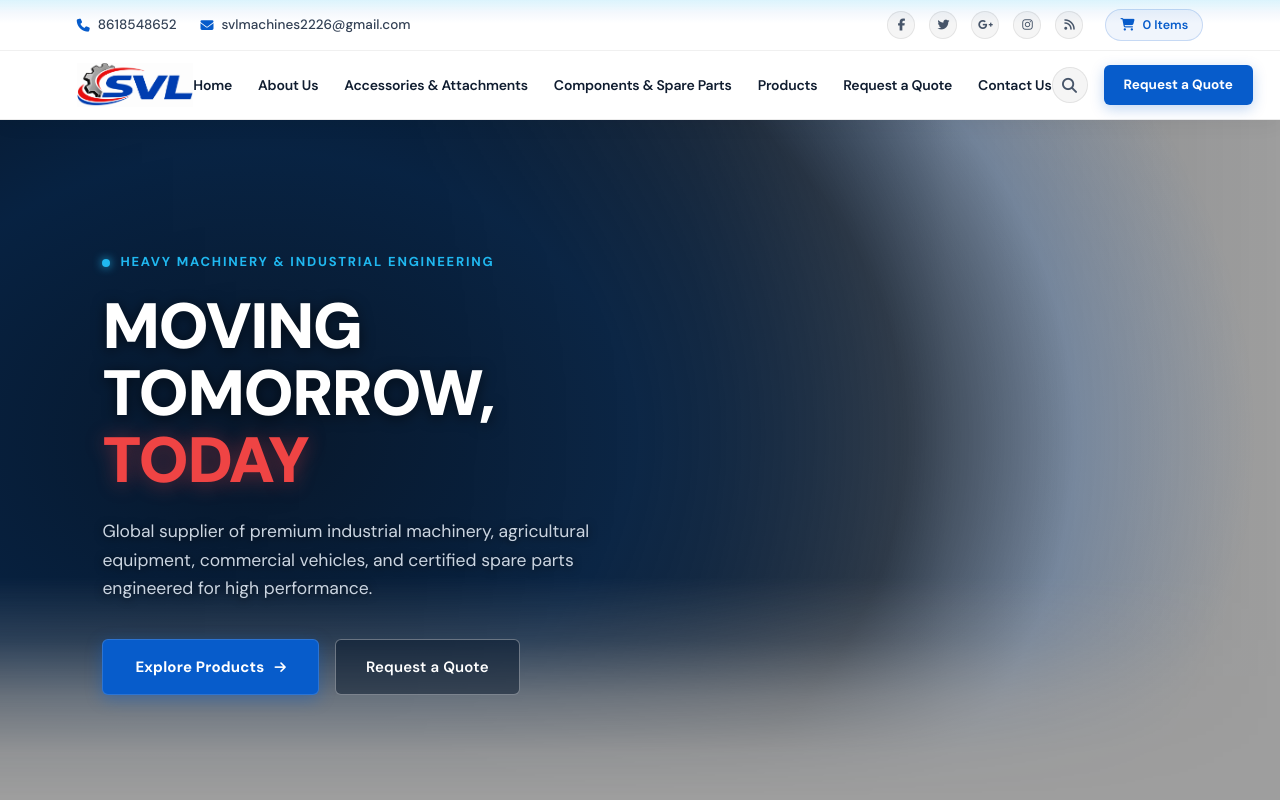
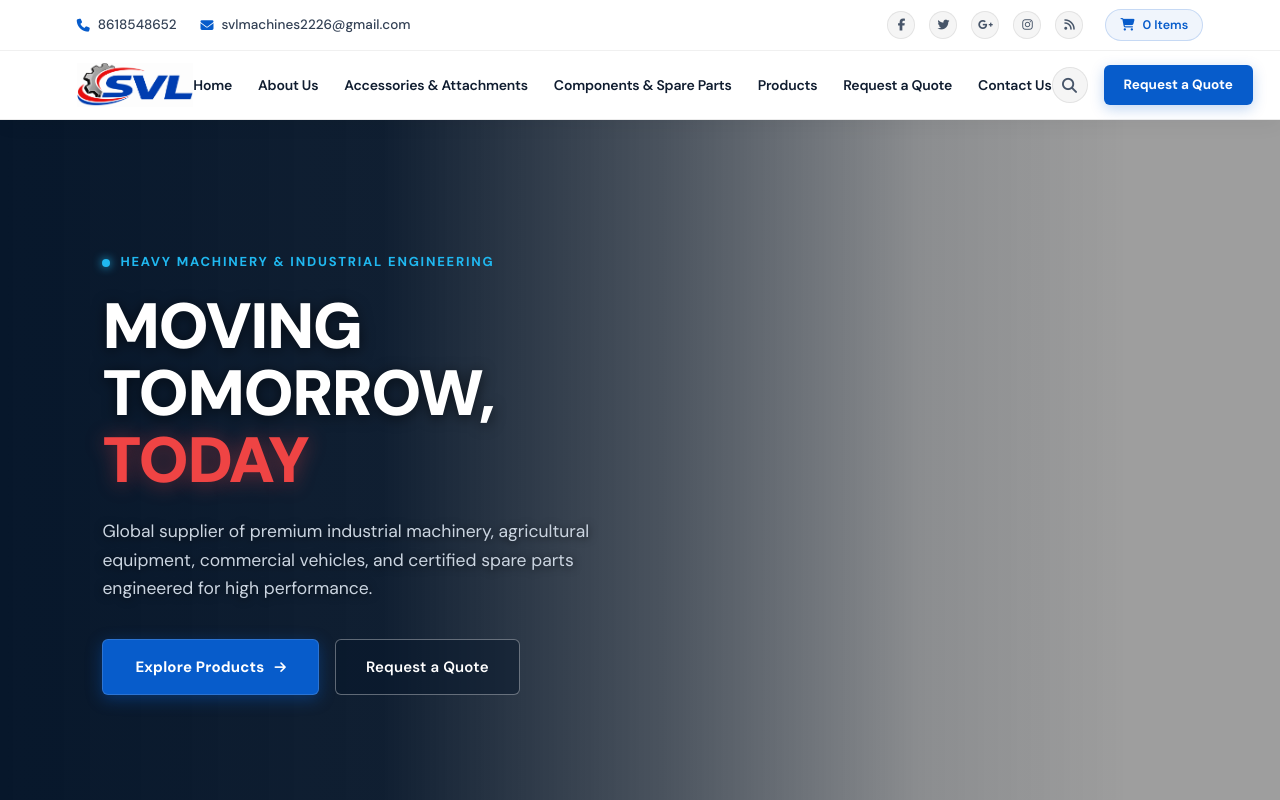
Before and after one commit to sreesrinivas/svlmachines, a plain HTML site: page index.html in a window 1280 px wide. Shown: the top 800 px of the page. Drawn offline with Linux system fonts and the light colour scheme.

Commit message:
Remove top page blue glow/fade completely; set Agricultural & Farm Machinery and Components & Spare Parts titles to white

```diff
--- a/index.html
+++ b/index.html
@@ -92,20 +92,6 @@
     .text-yellow { color: var(--machinery-yellow) !important; }
 
     /* ==========================================================================
-       TOP EDGE BLUE FADE EFFECT (SUBTLE SOFT GLOW, NO HARD HORIZONTAL LINE)
-       ========================================================================== */
-    .top-edge-glow {
-      position: fixed;
-      top: 0;
-      left: 0;
-      width: 100vw;
-      height: 24px;
-      pointer-events: none;
-      z-index: 2000;
-      background: linear-gradient(180deg, rgba(32, 184, 240, 0.16) 0%, rgba(7, 92, 203, 0.04) 55%, transparent 100%);
-    }
-
-    /* ==========================================================================
        FIXED BACKGROUND CANVAS (ANIMATED 4K MACHINERY PHOTOGRAPHY)
        ========================================================================== */
     #background-canvas-container {
@@ -357,47 +343,19 @@
 
     /* Cinematic dark navy gradient: dark on left for text readability,
        100% transparent on right for crystal-clear excavator visibility.
-       Mask gradient solidly covers the text and buttons (Explore Products / Request a Quote)
-       and fades out smoothly right below the buttons, completely eliminating
-       any hard cutoff line across the lower machinery and floor */
+       Clean, natural industrial directional gradient without any blur color glow. */
     .hero-gradient-overlay {
       position: absolute;
       inset: 0;
       pointer-events: none;
       z-index: 1;
-      background: radial-gradient(
-        ellipse 1000px 750px at 20% 45%,
-        rgba(7, 23, 43, 0.96) 0%,
-        rgba(7, 35, 68, 0.90) 38%,
-        rgba(7, 23, 43, 0.65) 65%,
-        rgba(7, 92, 203, 0.18) 82%,
-        transparent 100%
-      ),
-      linear-gradient(
+      background: linear-gradient(
         90deg,
         var(--deep-navy) 0%,
-        rgba(7, 23, 43, 0.95) 32%,
-        rgba(7, 23, 43, 0.60) 54%,
-        rgba(7, 23, 43, 0.15) 74%,
-        transparent 100%
-      );
-      -webkit-mask-image: linear-gradient(
-        180deg,
-        #000 0%,
-        #000 65%,
-        rgba(0, 0, 0, 0.75) 74%,
-        rgba(0, 0, 0, 0.35) 82%,
-        rgba(0, 0, 0, 0.08) 90%,
-        transparent 96%
-      );
-      mask-image: linear-gradient(
-        180deg,
-        #000 0%,
-        #000 65%,
-        rgba(0, 0, 0, 0.75) 74%,
-        rgba(0, 0, 0, 0.35) 82%,
-        rgba(0, 0, 0, 0.08) 90%,
-        transparent 96%
+        rgba(7, 23, 43, 0.94) 30%,
+        rgba(7, 23, 43, 0.55) 52%,
+        rgba(7, 23, 43, 0.12) 72%,
+        transparent 88%
       );
     }
 
@@ -1121,7 +1079,7 @@
         align-items: center;
       }
 
-      /* Mobile: Vertical dark navy gradient protecting text while keeping excavator visible, seamlessly fading out at bottom */
+      /* Mobile: Vertical dark navy gradient protecting text while keeping excavator visible */
       .hero-gradient-overlay {
         background: linear-gradient(
           180deg,
@@ -1131,8 +1089,6 @@
           rgba(7, 23, 43, 0.12) 88%,
           transparent 100%
         );
-        -webkit-mask-image: linear-gradient(180deg, #000 0%, #000 50%, rgba(0, 0, 0, 0.35) 80%, transparent 100%);
-        mask-image: linear-gradient(180deg, #000 0%, #000 50%, rgba(0, 0, 0, 0.35) 80%, transparent 100%);
       }
 
       .hero-text h1 {
@@ -1181,9 +1137,6 @@
   </style>
 </head>
 <body>
-
-  <!-- SUBTLE TOP EDGE BLUE GLOW (NO SOLID BORDER, NO HARD LINE) -->
-  <div class="top-edge-glow"></div>
 
   <!-- FIXED BACKGROUND CANVAS (ANIMATED 4K MACHINERY PHOTOGRAPHY) -->
   <div id="background-canvas-container">
@@ -1281,7 +1234,7 @@
       <div class="services-grid">
         <div class="service-card">
           <div class="service-icon-box"><i class="fas fa-tractor"></i></div>
-          <h3 class="text-yellow">Agricultural & Farm Machinery</h3>
+          <h3>Agricultural & Farm Machinery</h3>
           <p>Tractors, combine harvesters, precision seeders, and specialized farm implements.</p>
         </div>
 
@@ -1335,7 +1288,7 @@
 
         <div class="service-card">
           <div class="service-icon-box"><i class="fas fa-cog"></i></div>
-          <h3 class="text-yellow">Components & Spare Parts</h3>
+          <h3>Components & Spare Parts</h3>
           <p>Hydraulic pumps, slew bearings, undercarriages, engine blocks, and seal kits.</p>
         </div>
       </div>
@@ -1633,10 +1586,7 @@
           imagesHTML += `<div class="carousel-item"><img src="${imgUrl}" alt="${category.title} Duplicate ${index + 1}" loading="lazy"></div>`;
         });
 
-        const yellowTitles = [
-          "Agricultural & Farm Machinery",
-          "Components & Spare Parts"
-        ];
+        const yellowTitles = [];
         const isYellowTitle = yellowTitles.includes(category.title);
         const titleClass = isYellowTitle ? 'text-yellow' : '';
         const iconStyle = isYellowTitle ? 'style="color: var(--machinery-yellow); border-color: rgba(244, 179, 35, 0.35); background: rgba(244, 179, 35, 0.12);"' : '';
```
